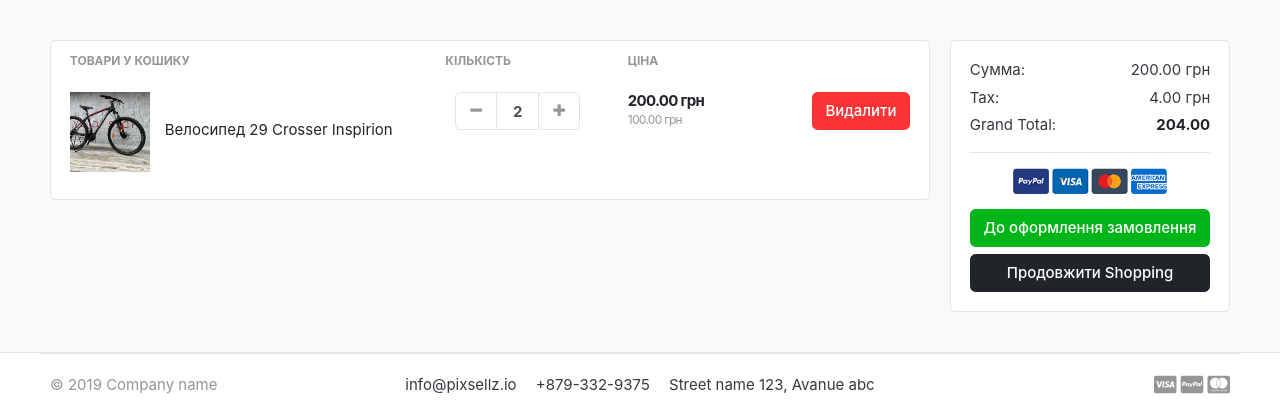
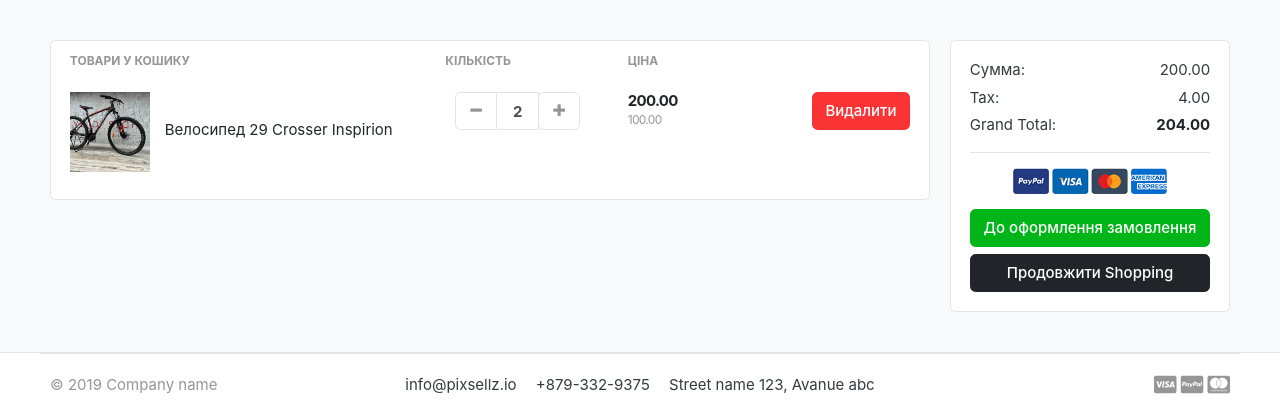
Before and after one commit to mrAleksss/medium_shop, a Django app: page /cart/ in a window 1280 px wide. Shown: the part 118-538 px from the top of the page. Run offline with Django 4.2, Linux system fonts and the light colour scheme; a user stored in the database is signed in; data comes from the database, SQL or seed files in the repository; both versions use the stored data as it was after the commit; data that the repository does not hold is empty; some libraries are stand-ins or nearby versions; some web fonts are replaced.

Commit message:
rewrite templates

```diff
--- a/orders/views.py
+++ b/orders/views.py
@@ -36,7 +36,7 @@ def payments(request):
         orderproduct.user_id = request.user.id
         orderproduct.product_id = item.product_id
         orderproduct.quantity = item.quantity
-        orderproduct.product_price = item.product.price
+        orderproduct.product_price = item.product.price.amount
         orderproduct.ordered = True
         orderproduct.save()
 
@@ -86,7 +86,7 @@ def place_order(request, total=0, quantity=0):
     grand_total = 0
     tax = 0
     for cart_item in cart_items:
-        total += (cart_item.product.price*cart_item.quantity)
+        total += (cart_item.product.price.amount*cart_item.quantity)
         quantity += cart_item.quantity
     tax = (total * 2) / 100
     grand_total = tax + total
--- a/templates/accounts/my_orders.html
+++ b/templates/accounts/my_orders.html
@@ -32,7 +32,7 @@
                 <th scope="row"><a href="{% url 'order_detail' order.order_number %}">{{order.order_number }}</a></th>
                 <td>{{ order.full_name }}</td>
                 <td>{{ order.phone }}</td>
-                <td>{{ order.order_total }} грн</td>
+                <td>{{ order.order_total }}</td>
                 <td>{{ order.created_at }}</td>
               </tr>
               {% endfor %}
--- a/templates/home.html
+++ b/templates/home.html
@@ -1,5 +1,6 @@
 {% extends "base.html" %}
 {% load static %}
+{%load djmoney%}
 
 {% block content %}
 <!-- ========================= SECTION MAIN ========================= -->
@@ -31,7 +32,7 @@
 			<a href="{{ product.get_url }}" class="img-wrap"> <img src="{{product.images.url}}"> </a>
 			<figcaption class="info-wrap">
 				<a href="{{ product.get_url }}" class="title">{{product.product_name}}</a>
-				<div class="price mt-1"> {{product.price}}</div> <!-- price-wrap.// -->
+				<div class="price mt-1"> {{ product.price }}</div> <!-- price-wrap.// -->
 				<div class="price mt-1"> {{product.uah_price}}</div>
 				<div class="rating-star">
 					<span>
--- a/templates/store/cart.html
+++ b/templates/store/cart.html
@@ -71,8 +71,8 @@
     </td>
     <td>
       <div class="price-wrap">
-        <var class="price">{{ cart_item.sub_total }} грн</var>
-        <small class="text-muted"> {{ cart_item.product.price }} грн </small>
+        <var class="price">{{ cart_item.sub_total }}</var>
+        <small class="text-muted"> {{ cart_item.product.price }} </small>
       </div> <!-- price-wrap .// -->
     </td>
     <td class="text-right">
@@ -93,11 +93,11 @@
       <div class="card-body">
         <dl class="dlist-align">
           <dt>Сумма:</dt>
-          <dd class="text-right">{{ total }} грн</dd>
+          <dd class="text-right">{{ total }}</dd>
         </dl>
         <dl class="dlist-align">
           <dt>Tax:</dt>
-          <dd class="text-right"> {{ tax }} грн</dd>
+          <dd class="text-right"> {{ tax }}</dd>
         </dl>
         <dl class="dlist-align">
           <dt>Grand Total:</dt>
--- a/templates/store/product_detail.html
+++ b/templates/store/product_detail.html
@@ -46,7 +46,7 @@
 
 
       <div class="mb-3">
-        <var class="price h4">{{ single_product.price }} грн</var>
+        <var class="price h4">{{ single_product.price }}</var>
       </div>
       <span style="font-weight: 700;">код: {{ single_product.product_code }}</span>
 
--- a/templates/store/store.html
+++ b/templates/store/store.html
@@ -145,7 +145,7 @@
             <div class="fix-height">
               <a href="{{ product.get_url }}" class="title">{{product.product_name}}</a>
               <div class="price-wrap mt-2">
-                <span class="price">UAH {{product.price}}</span>
+                <span class="price"> {{product.price}}</span>
                 <!-- <del class="price-old">$1980</del> -->
               </div> <!-- price-wrap.// -->
             </div>
```
Also changed, not shown: templates/orders/payments.html (+4 -4 lines), db.sqlite3.
